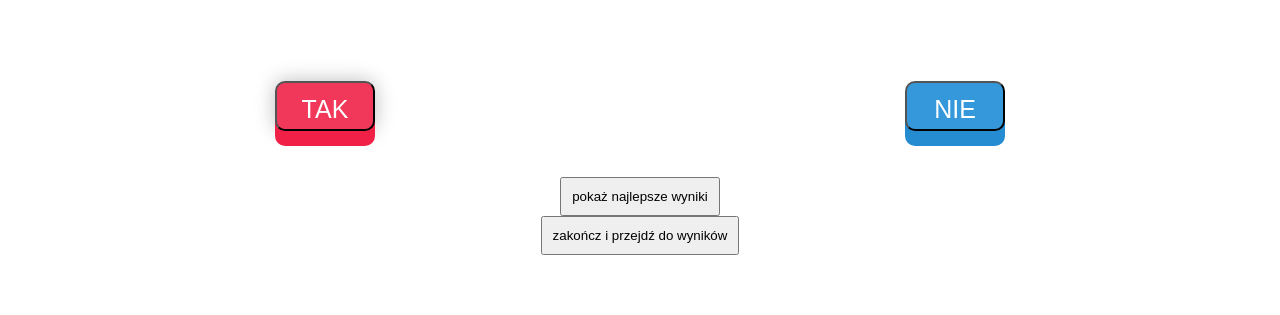
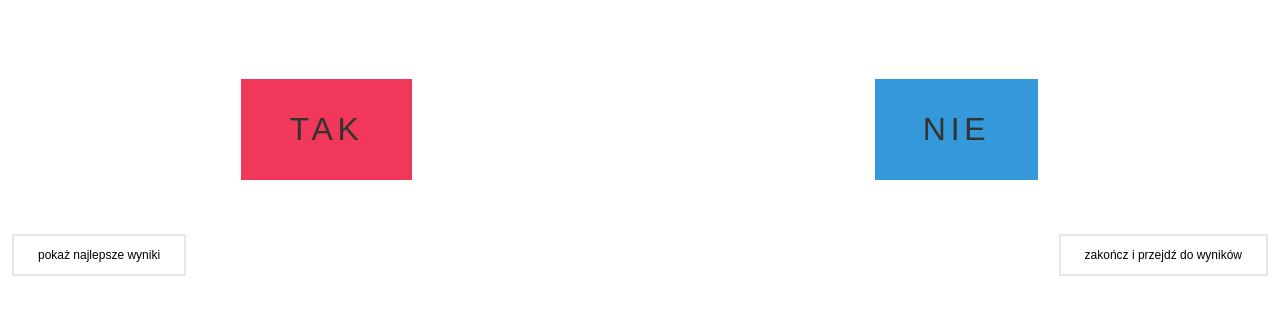
Before and after one commit to BartoszKordylewski/DSIKQuiz, a website: page public/index.html in a window 1280 px wide. Shown: the part 271-586 px from the top of the page. Drawn offline with nearby package versions, Linux system fonts and the light colour scheme; no server answers.

Commit message:
Adds fancy styles ;)

```diff
--- a/public/index.html
+++ b/public/index.html
@@ -11,29 +11,35 @@
   <div class="wrapper">
     <article id="results_box" class="results hidden">
       <span id="result"></span>
-      <button id="leaderboard" class="leaderboard_button">zapisz swój wynik</button>
+      <button id="leaderboard" class="btn btn--gray">zapisz swój wynik</button>
     </article>
     <article id="leaderboard_box" class="leaderboard hidden">
       <div id="submit_wrapper" class="wrapper submit_wrapper">
         <label for="nickname">podaj nick: <input id="nickname" type="text"></label>
-        <button id="submit">wyślij</button>
+        <button id="submit" class="btn btn--gray">wyślij</button>
       </div>
-      <button id="back_button">powrót do quizu</button>
+      <button id="back_button" class="btn btn--gray">powrót do quizu</button>
     </article>
     <article id="qanda_box" class="main_content">
       <section class="question">
         <p id="question" class="question_content"></p>
       </section>
       <section class="answers">
-        <button id="yes" class="answer answer_yes">TAK</button>
-        <button id="no" class="answer answer_no">NIE</button>
+        <button id="yes" class="button button--yes">
+          <span class="button__inner">TAK</span>
+        </button>
+        <button id="no" class="button button--no">
+            <span class="button__inner">NIE</span>
+        </button>
       </section>
       <div id="nextquestion" class="nextquestion hidden">
         <p id="correctanswer" class="correctanswer hidden"></p>
       </div>
-      <p id="percentage"></p>
-      <button id="showleaderboard" class="show_button">pokaż najlepsze wyniki</button>
-      <button id="finish" class="finish_button">zakończ i przejdź do wyników</button>
+      <div class="options">
+        <button id="showleaderboard" class="btn btn--gray">pokaż najlepsze wyniki</button>
+        <p id="percentage" class="nbsp"></p>
+        <button id="finish" class="btn btn--gray">zakończ i przejdź do wyników</button>
+      </div>
     </article>
   </div>
   <script src="https://cdnjs.cloudflare.com/ajax/libs/axios/0.18.0/axios.min.js"></script>
--- a/public/main.js
+++ b/public/main.js
@@ -158,7 +158,7 @@ function submitHighScore() {
   axios.post('leaderboard', {
     nickname: $nickname.value,
     correct: calcPoints(),
-    questions: currentQuestionIndex + 1
+    questions: currentQuestionIndex
   })
   .then(() => {
     gameArray = generateList()
@@ -193,13 +193,16 @@ function showLeaderboard() {
     if (child) {
       $leaderboard_box.removeChild(child)
     }
-    let table = document.createElement('table')
+    let table = document.createElement('div').appendChild(document.createElement('table'))
     table.innerHTML += `<tr>
+      <thead>
       <th>nick</th>
       <th>poprawnych odpowiedzi</th>
       <th>liczba pytań</th>
       <th>data</th>
-    </tr>`
+      </thead>
+    </tr>
+    <tbody>`
     records.forEach(el => {
       table.innerHTML += `<tr>
       <td>${el.nickname}</td>
@@ -208,6 +211,7 @@ function showLeaderboard() {
       <td>${new Date(el.date).toLocaleString()}</td>
       </tr>`
     })
+    table.innerHTML += `</tbody>`
     $leaderboard_box.appendChild(table)
   })
 }
--- a/public/style.css
+++ b/public/style.css
@@ -19,7 +19,7 @@ body {
   background-color: white;
 }
 
-.results {
+.results, .leaderboard {
   width: 100%;
   height: 100%;
   overflow-y: scroll;
@@ -56,11 +56,13 @@ body {
   width: 100%;
   flex-direction: column;
   align-items: center;
+  justify-content: center;
   margin: 10px;
 }
 .question {
   display: flex;
   justify-content: center;
+  height: 100px;
 }
 .question_content {
   font-size: 1.5rem;
@@ -68,38 +70,150 @@ body {
 .answers {
   display: flex;
   justify-content: space-around;
+  margin-bottom: 50px;
 }
-.answer {
-  text-decoration: none;
-  color: white;
-  width: 100px;
-  height: 50px;
-  background: #F2385A;
-  margin: 30px;
-  top: 100px;
-  padding: 12px;
-  font-size: 25px;
-  border-radius: 10px;
-  box-shadow: 0px 15px 0px 0px #f02046, 0px 0px 20px 0px #bbb;
-  transition: all 0.2s;
+.nbsp {
+  white-space: nowrap;
 }
-.answer:active {
-  top: 108px;
+.options {
+  display: flex;
+  justify-content: space-between;
 }
-.answer_yes {
+
+/* fancy button */
+.button {
+  font-size: 8vw;
+  border: none;
+  background-color: #ebebf0;
+  -webkit-tap-highlight-color: rgba(255, 255, 255, 0);
+  -webkit-user-select: none;
+     -moz-user-select: none;
+      -ms-user-select: none;
+          user-select: none;
+  position: relative;
+  z-index: 1;
+  padding: 0;
+}
+@media (min-width: 40em) {
+  .button {
+    font-size: 2em;
+  }
+}
+.button:before {
+  content: "";
+  position: absolute;
+  z-index: -1;
+  width: 10px;
+  right: 0;
+  top: 0;
+  bottom: 0;
+  background-color: rgba(0, 10, 50, 0.2);
+  transition: -webkit-transform 0.6s cubic-bezier(0, 0.9, 0.13, 0.9);
+  transition: transform 0.6s cubic-bezier(0, 0.9, 0.13, 0.9);
+  transition: transform 0.6s cubic-bezier(0, 0.9, 0.13, 0.9), -webkit-transform 0.6s cubic-bezier(0, 0.9, 0.13, 0.9);
+  -webkit-transform: translate3D(0, 0, 0);
+          transform: translate3D(0, 0, 0);
+}
+.button:after {
+  content: "";
+  position: absolute;
+  top: 0;
+  left: 0;
+  right: 0;
+  width: 100%;
+  height: 100%;
+  background-color: #ebebf0;
+  z-index: -1;
+}
+.button:hover:before, .button:focus:before {
+  -webkit-transform: translate3D(10px, 0, 0);
+          transform: translate3D(10px, 0, 0);
+}
+.button:active:before {
+  -webkit-transform: translate3D(0, 0, 0);
+          transform: translate3D(0, 0, 0);
+}
+.button:focus, .button:active {
+  outline: none;
+}
+.button .button__inner {
+  text-transform: uppercase;
+  letter-spacing: 0.15em;
+  color: #333;
+  padding: 1em 1.5em;
+  background-color: #fbfbfb;
+  display: block;
+  width: 100%;
+  height: 100%;
+  transition: -webkit-transform 0.6s cubic-bezier(0, 0.9, 0.13, 0.9);
+  transition: transform 0.6s cubic-bezier(0, 0.9, 0.13, 0.9);
+  transition: transform 0.6s cubic-bezier(0, 0.9, 0.13, 0.9), -webkit-transform 0.6s cubic-bezier(0, 0.9, 0.13, 0.9);
+  position: relative;
+}
+.button:hover .button__inner, .button:focus .button__inner {
+  -webkit-transform: translate3D(0, -10px, 0);
+          transform: translate3D(0, -10px, 0);
+}
+.button:active .button__inner {
+  -webkit-transform: translate3D(0, 0, 0);
+          transform: translate3D(0, 0, 0);
+}
+.button:hover .button__inner, .button:focus .button__inner {
+  background-color: #fff;
+}
+
+.button--yes {
+  background-color: #E12749;
+  z-index: 0;
+}
+.button--yes:after {
+  background-color: #E12749;
+}
+.button--yes .button__inner {
   background-color: #F2385A;
 }
-.answer_yes:active {
-  box-shadow: 0px 7px 0px 0px #f02046;
-}
-.answer_no {
-  background-color: #3498DB;
-  box-shadow: 0px 15px 0px 0px #258cd1;
-}
-.answer_no:active {
-  box-shadow: 0px 7px 0px 0px #258cd1;
+.button--yes:hover .button__inner, .button--yes:focus .button__inner {
+  background-color: #F2385A;
 }
 
+.button--no {
+  background-color: #2387CA;
+  z-index: 0;
+}
+.button--no:after {
+  background-color: #2387CA;
+}
+.button--no .button__inner {
+  background-color: #3498DB;
+}
+.button--no:hover .button__inner, .button--no:focus .button__inner {
+  background-color: #3498DB;
+}
+
+.btn {
+  background-color: #4CAF50; /* Green */
+  border: none;
+  color: white;
+  padding: 12px 24px;
+  text-align: center;
+  text-decoration: none;
+  display: inline-block;
+  font-size: 12px;
+  margin: 4px 2px;
+  -webkit-transition-duration: 0.4s; /* Safari */
+  transition-duration: 0.4s;
+  cursor: pointer;
+}
+
+.btn--gray {
+  background-color: white;
+  color: black;
+  border: 2px solid #e7e7e7;
+}
+
+.btn--gray:hover {
+  background-color: #e7e7e7;
+}
 
 .hidden {
   display: none;
```
